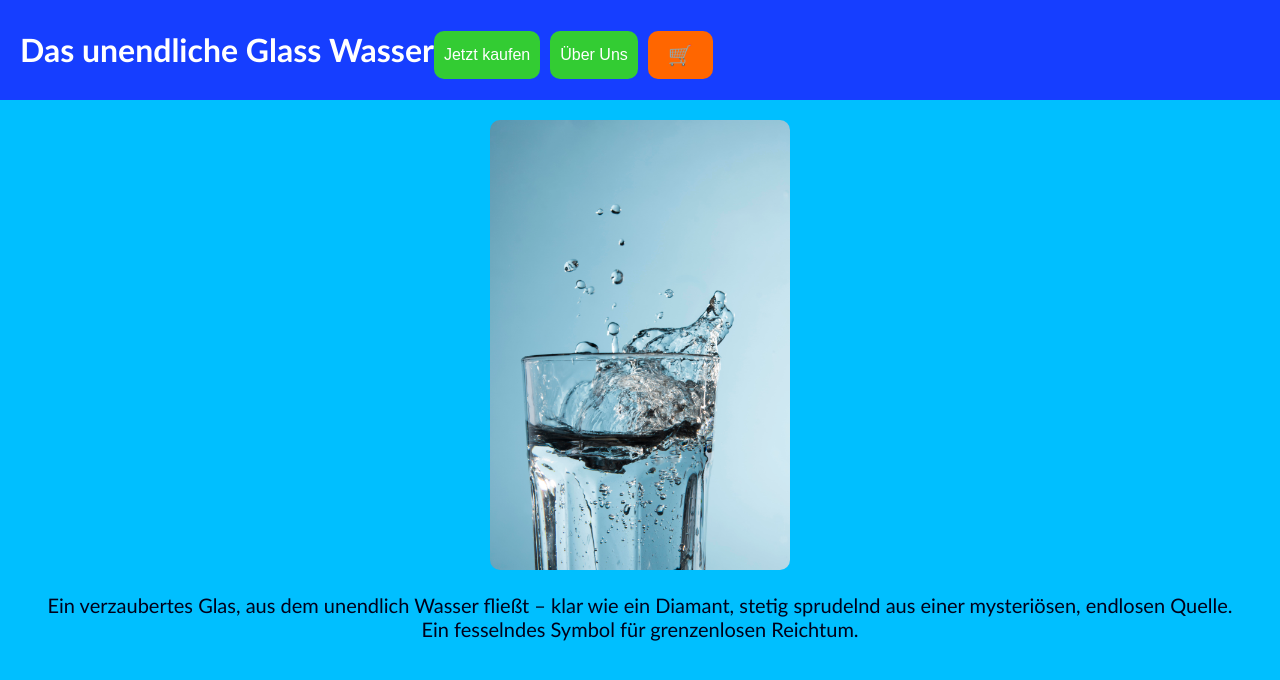
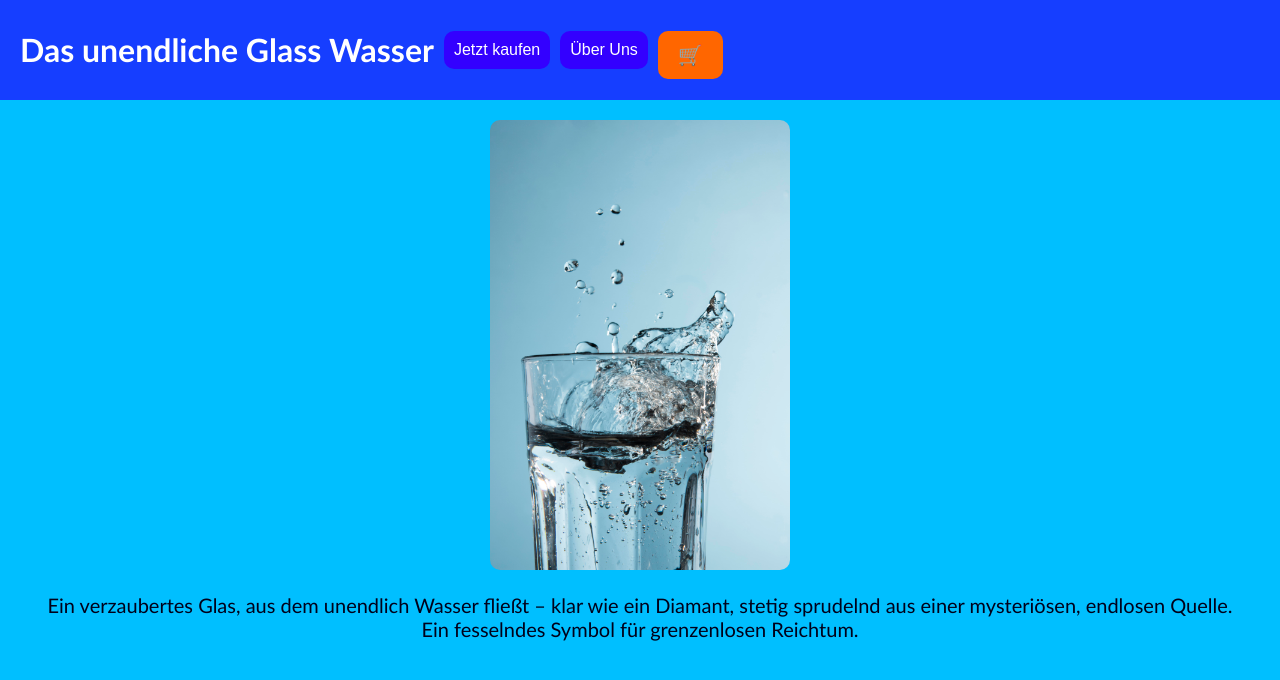
Before and after one commit to bbuonarroti/bbuonarroti.github.io, a plain HTML site: page index.html in a window 1280 px wide. Drawn offline with Linux system fonts and the light colour scheme.

Commit message:
ales gut

```diff
--- a/index.html
+++ b/index.html
@@ -24,7 +24,7 @@
             margin-top: 20px;
             color: #FFFFFF;
             text-align: left;
-            margin-left: 10px; /* Änderung hier */
+            margin-left: 10px;
         }
         img {
             width: 100%;
@@ -41,13 +41,13 @@
         .button-container {
             display: flex;
             gap: 10px;
-            justify-content: flex-end; /* Änderung hier */
+            align-items: flex-start; /* Änderung hier */
             margin-top: 10px;
-            margin-right: 10px; /* Änderung hier */
+            margin-left: 10px; /* Änderung hier */
         }
         .product-button, .about-us-button, .cart-button {
             border-radius: 10px;
-            background-color: #33cc33; /* Änderung hier */
+            background-color: #3300ff;
             color: #FFFFFF;
             border: none;
             padding: 10px;
@@ -56,7 +56,7 @@
             transition: background-color 0.4s;
         }
         .product-button:hover, .about-us-button:hover, .cart-button:hover {
-            background-color: #009900; /* Änderung hier */
+            background-color: #ef1212;
         }
         .cart-button {
             background-color: #ff6600;
```
